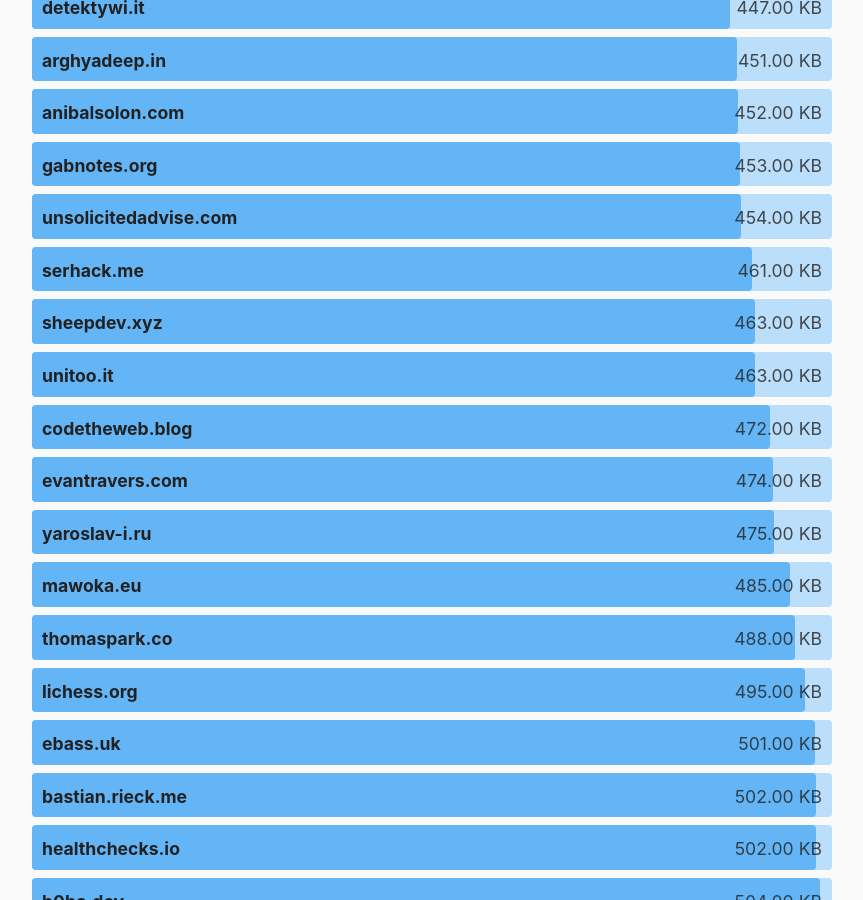
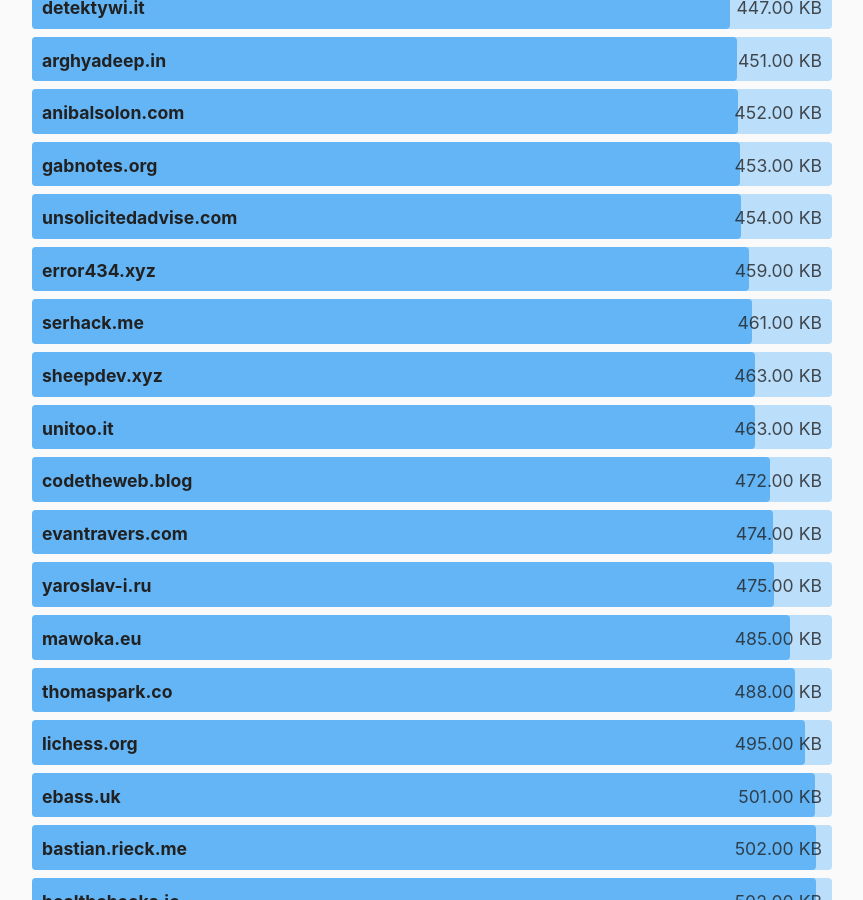
Before and after one commit to kevquirk/512kb.club, a Jekyll site: the page built from index.md, in a window 1280 px wide and 900 px high, scrolled down 25845 px. Shown: the whole window, without its empty margins (208-1071 px from the left). Built offline with Jekyll 4.4.1, drawn with Linux system fonts in a browser that asks for light colours.

Commit message:
Add error434.xyz

```diff
--- a/_data/sites.yml
+++ b/_data/sites.yml
@@ -778,6 +778,11 @@
   size: 6.5
   last_checked: 2022-05-05
 
+- domain: error434.xyz
+  url: https://error434.xyz/
+  size: 459
+  last_checked: 2022-07-08
+
 - domain: ersei.saggis.com
   url: https://ersei.saggis.com/
   size: 67.7
```
